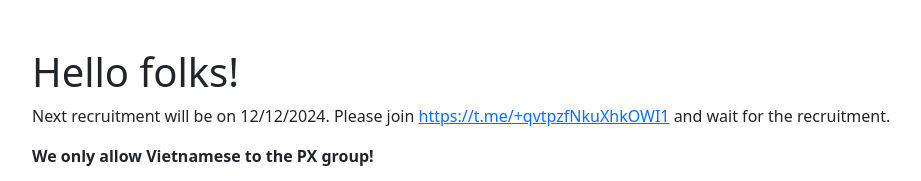
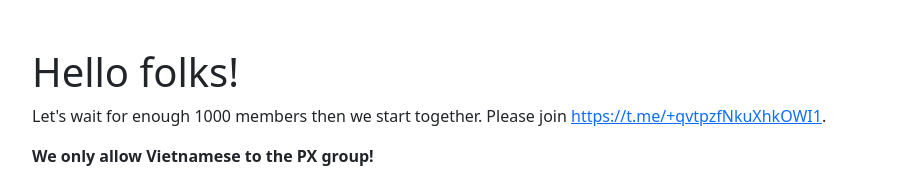
Before and after one commit to DoctorX1808/pxgroup, a plain HTML site: page index.html in a window 1280 px wide. Shown: the top 181 px of the page, without its empty margins (50-971 px from the left). Drawn offline with nearby package versions, Linux system fonts and the light colour scheme.

Commit message:
Update index.html

```diff
--- a/index.html
+++ b/index.html
@@ -12,7 +12,7 @@
 
       <h1>Hello folks!</h1>
       <div class="col-lg-12 px-0">
-        <p class="fs-12">Next recruitment will be on 12/12/2024. Please join <a href="https://t.me/+qvtpzfNkuXhkOWI1">https://t.me/+qvtpzfNkuXhkOWI1</a> and wait for the recruitment.</p>
+        <p class="fs-12">Let's wait for enough 1000 members then we start together. Please join <a href="https://t.me/+qvtpzfNkuXhkOWI1">https://t.me/+qvtpzfNkuXhkOWI1</a>.</p>
         <p><strong>We only allow Vietnamese to the PX group!</strong></p>
       </div>
       <div>
```
